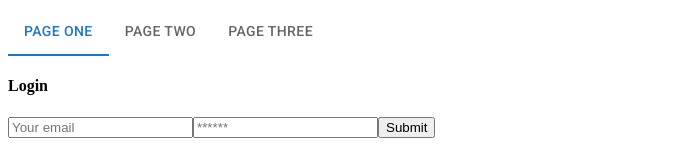
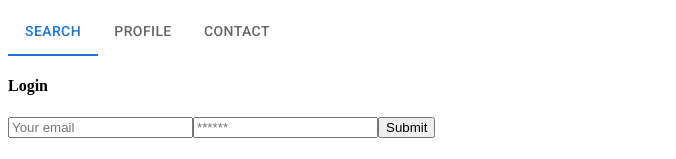
Before and after one commit to meck512/tourney_terra, a React (Create React App) app in the folder client/: page / in a window 1280 px wide. Shown: the top 159 px of the page, without its empty margins (0-676 px from the left). Built offline with nearby package versions, Linux system fonts and the light colour scheme.

Commit message:
react component bases

```diff
--- a/client/src/components/nav.js
+++ b/client/src/components/nav.js
@@ -31,9 +31,9 @@ export default function NavTabs() {
   return (
     <Box sx={{ width: '100%' }}>
       <Tabs value={value} onChange={handleChange} aria-label="nav tabs example">
-        <LinkTab label="Page One" href="/drafts" />
-        <LinkTab label="Page Two" href="/trash" />
-        <LinkTab label="Page Three" href="/spam" />
+        <LinkTab label="Search" href="/drafts" />
+        <LinkTab label="Profile" href="/trash" />
+        <LinkTab label="Contact" href="/spam" />
       </Tabs>
     </Box>
   );
--- a/client/src/pages/Home.js
+++ b/client/src/pages/Home.js
@@ -1,6 +1,6 @@
 import React from 'react';
 import Button from '@mui/material/Button';
-// import { Tabs } from '@mui/material';
+
 import NavTabs from '../components/nav';
 import LoginForm from '../components/LoginForm';
 import SignupForm from '../components/SignupForm';
```
